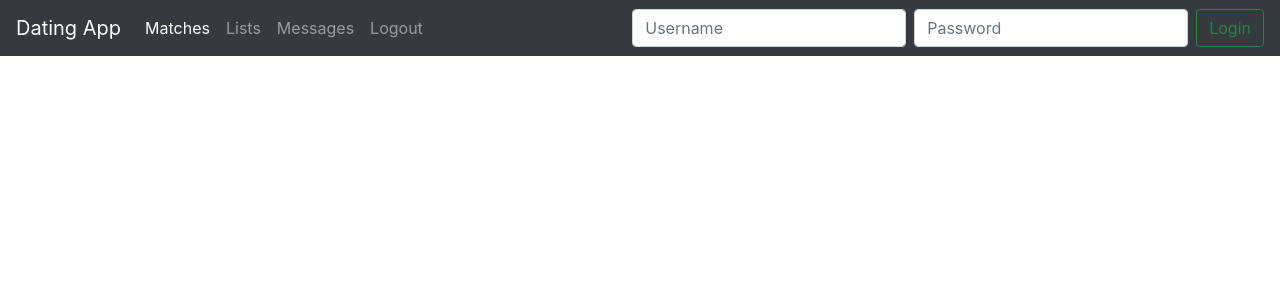
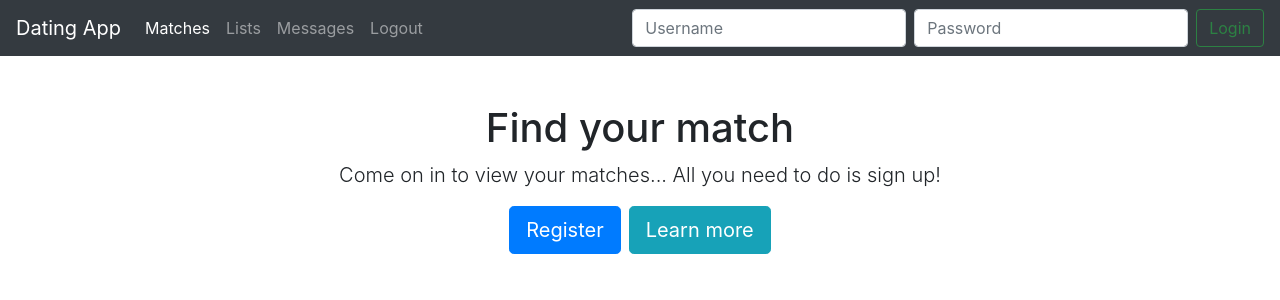
Before and after one commit to truongduchuy/Dating-App, an Angular app in the folder DatingApp-Angular/: page / in a window 1280 px wide. Shown: the top 300 px of the page. Built offline with nearby package versions, Linux system fonts and the light colour scheme.

Commit message:
register a user

```diff
--- a/DatingApp-Angular/src/app/_service/auth.service.ts
+++ b/DatingApp-Angular/src/app/_service/auth.service.ts
@@ -1,6 +1,6 @@
 import { Injectable } from '@angular/core';
 import { HttpClient } from '@angular/common/http';
-import {map} from 'rxjs/operators';
+import { map } from 'rxjs/operators';
 
 @Injectable({
   providedIn: 'root',
@@ -11,13 +11,16 @@ export class AuthService {
   constructor(private http: HttpClient) {}
 
   login(user: any) {
-    return this.http.post(`${this.baseUrl}login`, user)
-      .pipe(
-        map((response: any) => {
-          if (response) {
-            localStorage.setItem('token', response.token);
-          }
-        })
-      )
+    return this.http.post(`${this.baseUrl}login`, user).pipe(
+      map((response: any) => {
+        if (response) {
+          localStorage.setItem('token', response.token);
+        }
+      })
+    );
+  }
+
+  register(user: any) {
+    return this.http.post(`${this.baseUrl}register`, user);
   }
 }
--- a/DatingApp-Angular/src/app/app.component.html
+++ b/DatingApp-Angular/src/app/app.component.html
@@ -1 +1,2 @@
 <app-nav></app-nav>
+<app-home></app-home>
--- a/DatingApp-Angular/src/app/app.module.ts
+++ b/DatingApp-Angular/src/app/app.module.ts
@@ -6,12 +6,16 @@ import { FormsModule } from '@angular/forms';
 import { AppComponent } from './app.component';
 import { ValueComponent } from './value/value.component';
 import { NavComponent } from './nav/nav.component';
+import { HomeComponent } from './home/home.component';
+import { RegisterComponent } from './register/register.component';
 
 @NgModule({
    declarations: [
       AppComponent,
       ValueComponent,
-      NavComponent
+      NavComponent,
+      HomeComponent,
+      RegisterComponent
    ],
    imports: [
       BrowserModule,
--- /dev/null
+++ b/DatingApp-Angular/src/app/home/home.component.html
@@ -0,0 +1,18 @@
+<div class="container mt-5">
+  <div style="text-align: center" *ngIf="!isRegistering">
+    <h1>Find your match</h1>
+    <p class="lead">Come on in to view your matches... All you need to do is sign up!</p>
+    <div class="text-center">
+      <button class="btn btn-primary btn-lg mr-2" (click)="toggleRegister()">Register</button>
+      <button class="btn btn-info btn-lg">Learn more</button>
+    </div>
+  </div>
+
+  <div class="container" *ngIf="isRegistering">
+    <div class="row justify-content-center">
+      <div class="col-4">
+        <app-register (toggleRegister)="toggleRegister()"></app-register>
+      </div>
+    </div>
+  </div>
+</div>
--- /dev/null
+++ b/DatingApp-Angular/src/app/home/home.component.ts
@@ -0,0 +1,19 @@
+import { Component, OnInit } from '@angular/core';
+
+@Component({
+  selector: 'app-home',
+  templateUrl: './home.component.html',
+  styleUrls: ['./home.component.css']
+})
+export class HomeComponent implements OnInit {
+  isRegistering = false;
+
+  constructor() { }
+
+  ngOnInit() {
+  }
+
+  toggleRegister() {
+    this.isRegistering = !this.isRegistering;
+  }
+}
--- /dev/null
+++ b/DatingApp-Angular/src/app/register/register.component.html
@@ -0,0 +1,19 @@
+<form #registerFrom="ngForm" (ngSubmit)="register()">
+  <h2 class="text-center text-primary">Sign Up</h2>
+  <hr>
+
+  <div class="form-group">
+    <input type="text" class="form-control" placeholder="Username" required name="username" [(ngModel)]="user.username">
+  </div>
+
+  <div class="form-group">
+    <input type="password" class="form-control" placeholder="Password" required name="password"
+      [(ngModel)]="user.password">
+  </div>
+
+  <div class="form-group text-center">
+    <button class="btn btn-success mr-3" type="submit">Register</button>
+    <button class="btn btn-default" type="button" (click)="cancel()">Cancel</button>
+  </div>
+
+</form>
--- /dev/null
+++ b/DatingApp-Angular/src/app/register/register.component.ts
@@ -0,0 +1,25 @@
+import { Component, OnInit, Output, EventEmitter } from '@angular/core';
+import { AuthService } from '../_service/auth.service';
+
+@Component({
+  selector: 'app-register',
+  templateUrl: './register.component.html',
+  styleUrls: ['./register.component.css'],
+})
+export class RegisterComponent implements OnInit {
+  user: any = {};
+  constructor(private authService: AuthService) {}
+  @Output() toggleRegister = new EventEmitter();
+
+  ngOnInit() {}
+
+  register() {
+    this.authService
+      .register(this.user)
+      .subscribe(() => console.log('Registration successful'));
+  }
+
+  cancel() {
+    this.toggleRegister.emit();
+  }
+}
```
Also changed, not shown: DatingApp-Angular/src/app/home/home.component.css (added), DatingApp-Angular/src/app/register/register.component.css (added), 1 other file (tests, documents, lock files or other folders).
